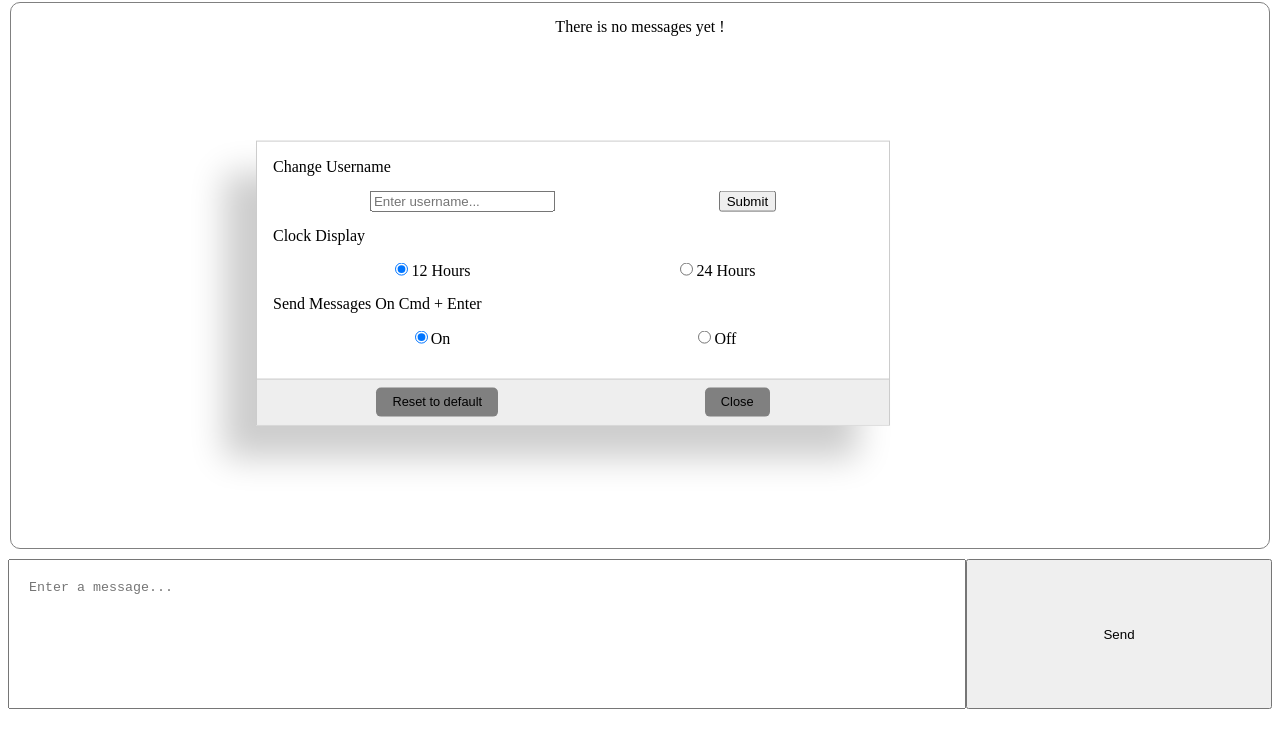
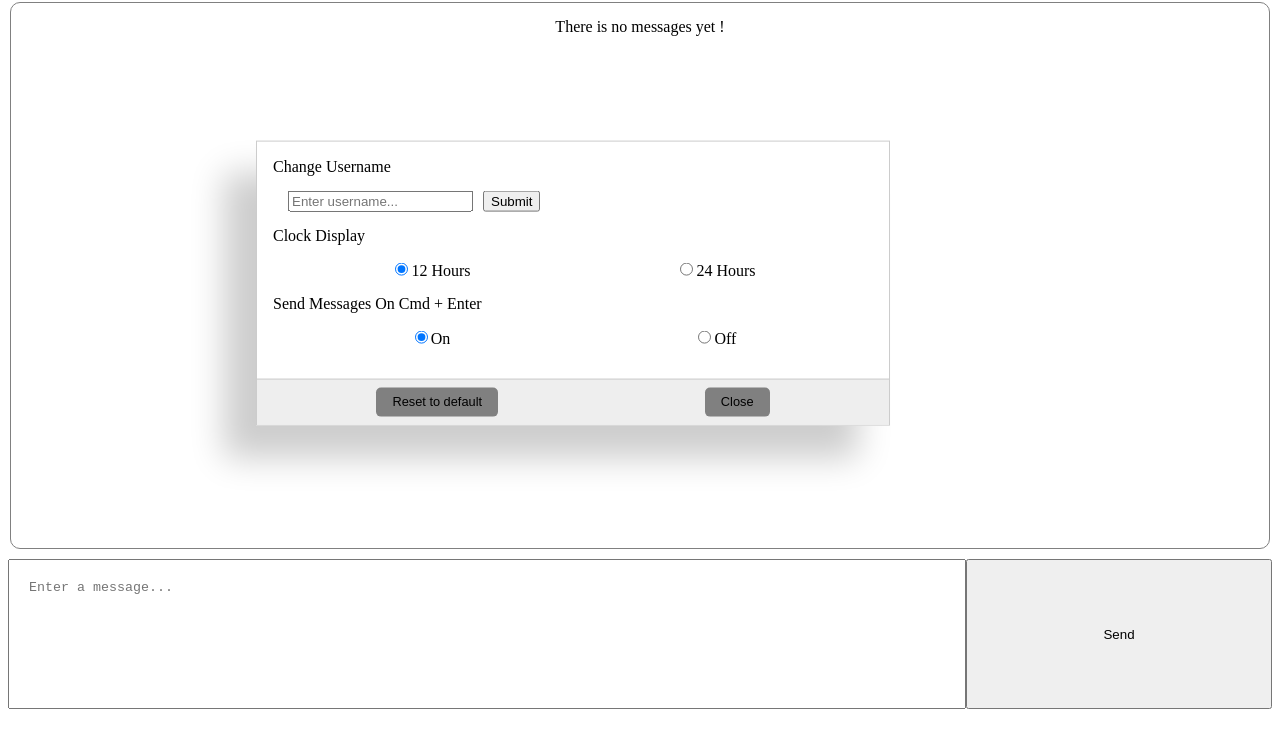
Before and after one commit to suleymangunduzz/chat-app, a React app: page / in a window 1280 px wide. Both pictures are taken after a click on the element "Settings". Shown: the part 66-800 px from the top of the page. Built offline with nearby package versions, Linux system fonts and the light colour scheme.

Commit message:
Cors problem fixed and modal css modified.

```diff
--- a/src/components/Modal/index.js
+++ b/src/components/Modal/index.js
@@ -50,7 +50,7 @@ const Modal = ({
         <div className={ modalClass }>
             <div className="modal__content">
                 <span>Change Username</span>
-                <div className="modal__content__container">
+                <div className="modal__content__container modal__content__container--input">
                     <input type="text" placeholder="Enter username..." onChange={ handleUserName } value={newUserName} />
                     <button onClick={ submitUserName }>Submit</button>
                 </div>
--- a/src/styles/components/_modal.scss
+++ b/src/styles/components/_modal.scss
@@ -38,6 +38,14 @@
         display: flex;
         margin: 15px;
         justify-content: space-around;
+
+        &--input {
+          justify-content: unset;
+        }
+
+        button {
+          margin-left: 10px;
+        }
       }
     }
 
```
Also changed, not shown: server.js (+6 -2 lines).
